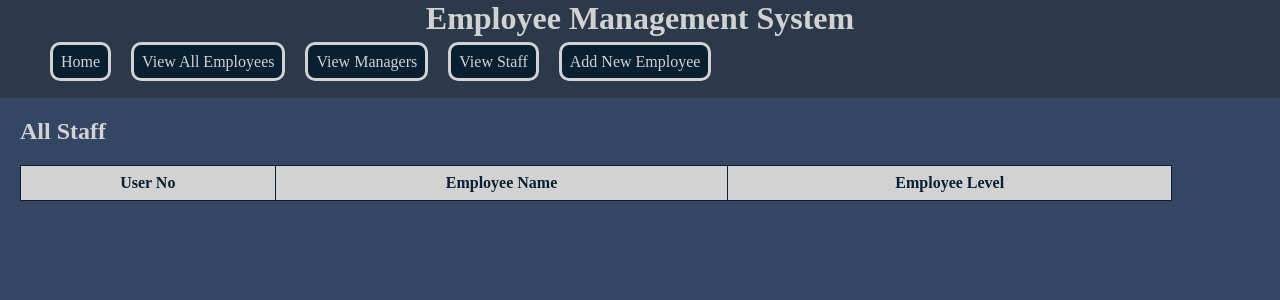
After one commit to ScottDrysdale86/employee_management_system_project, a Flask app: page /staff in a window 1280 px wide. The commit adds this page. Shown: the top 300 px of the page. Run offline with Flask 2, Linux system fonts and the light colour scheme; data that the repository does not hold is empty; some libraries are stand-ins or nearby versions.

Commit message:
added html for managers and staff as well as routes/functions for filter by level

```diff
--- a/controllers/employee_controller.py
+++ b/controllers/employee_controller.py
@@ -15,6 +15,17 @@ employees_blueprint = Blueprint("employees", __name__)
 def show_all_employees():
     employees = employee_repo.select_all()
     return render_template("employees/index.html", all_employees=employees)
+
+
+@employees_blueprint.route("/managers")
+def show_managers():
+    employees = employee_repo.select_managers()
+    return render_template("employees/managers.html", all_employees=employees)
+
+@employees_blueprint.route("/staff")
+def show_staff():
+    employees = employee_repo.select_staff()
+    return render_template("employees/staff.html", all_employees=employees)
 
 
 @employees_blueprint.route("/employee/<id>")
@@ -84,7 +95,6 @@ def update_employee(id):
     pin = request.form["pin"]
     passcode = request.form["passcode"]
 
-    # credential = cred_repo.select(id)
     credential = Credential(pin, passcode, id)
     level = level_repo.select(level_id)
 
--- a/db/employee_manager.sql
+++ b/db/employee_manager.sql
@@ -3,7 +3,7 @@ DROP TABLE levels;
 DROP TABLE credentials;
 
 CREATE TABLE levels (
-  id SERIAL UNIQUE PRIMARY KEY ,
+  id SERIAL UNIQUE PRIMARY KEY,
   name VARCHAR(255) UNIQUE
 );
 
--- a/repositories/employee_repository.py
+++ b/repositories/employee_repository.py
@@ -42,7 +42,7 @@ def save(employee):
 
 def select_all():
     employees = []
-    sql = "SELECT * FROM employees"
+    sql = "SELECT * FROM employees ORDER BY id"
     results = run_sql(sql)
 
     for row in results:
@@ -98,3 +98,54 @@ def update(employee):
         employee.id,
     ]
     run_sql(sql, values)
+
+
+def select_managers():
+    employees =[]
+    sql = """SELECT * FROM employees
+    INNER JOIN levels
+    ON employees.level_id = levels.id
+    WHERE levels.name = 'Manager'
+    """
+    results = run_sql(sql)
+
+    for row in results:
+        level = level_repo.select(row["level_id"])
+        credential = cred_repo.select(row["credential_id"])
+        employee = Employee(
+            row["name"],
+            row["phone"],
+            row["email"],
+            row["contract"],
+            row["start_date"],
+            level,
+            credential,
+            row["id"],
+        )
+        employees.append(employee)
+    return employees
+
+def select_staff():
+    employees =[]
+    sql = """SELECT * FROM employees
+    INNER JOIN levels
+    ON employees.level_id = levels.id
+    WHERE levels.name = 'Staff'
+    """
+    results = run_sql(sql)
+
+    for row in results:
+        level = level_repo.select(row["level_id"])
+        credential = cred_repo.select(row["credential_id"])
+        employee = Employee(
+            row["name"],
+            row["phone"],
+            row["email"],
+            row["contract"],
+            row["start_date"],
+            level,
+            credential,
+            row["id"],
+        )
+        employees.append(employee)
+    return employees
--- a/templates/base.html
+++ b/templates/base.html
@@ -22,8 +22,10 @@
 				<ul>
 					<li><a href="/"> Home</a></li>
 					<li>
-						<a href="/employees"> View Employees</a>
+						<a href="/employees"> View All Employees</a>
 					</li>
+					<li><a href="/managers">View Managers</a></li>
+					<li><a href="/staff">View Staff</a></li>
 					<li><a href="/employees/new"> Add New Employee</a></li>
 				</ul>
 			</nav>
--- /dev/null
+++ b/templates/employees/staff.html
@@ -0,0 +1,31 @@
+{% extends 'base.html' %} {% block content %}
+<h2>All Staff</h2>
+
+<table>
+	<tr>
+		<th>User No</th>
+		<th>Employee Name</th>
+		<th>Employee Level</th>
+	</tr>
+	{% for employee in all_employees %}
+	<tr>
+		<td>
+			<a id="employee_link" href="/employee/{{ employee.id }}"
+				>{{ employee.credential.pin }}</a
+			>
+		</td>
+		<td>
+			<a id="employee_link" href="/employee/{{employee.id}}"
+				>{{ employee.name }}</a
+			>
+		</td>
+		<td>
+			<a id="employee_link" href="/employee/{{employee.id}}"
+				>{{employee.level.name}}</a
+			>
+		</td>
+	</tr>
+	{% endfor %}
+</table>
+
+{% endblock content %}
```
Also changed, not shown: templates/employees/managers.html (added, +31 -0 lines), models/employee.py (line endings or trailing spaces).
